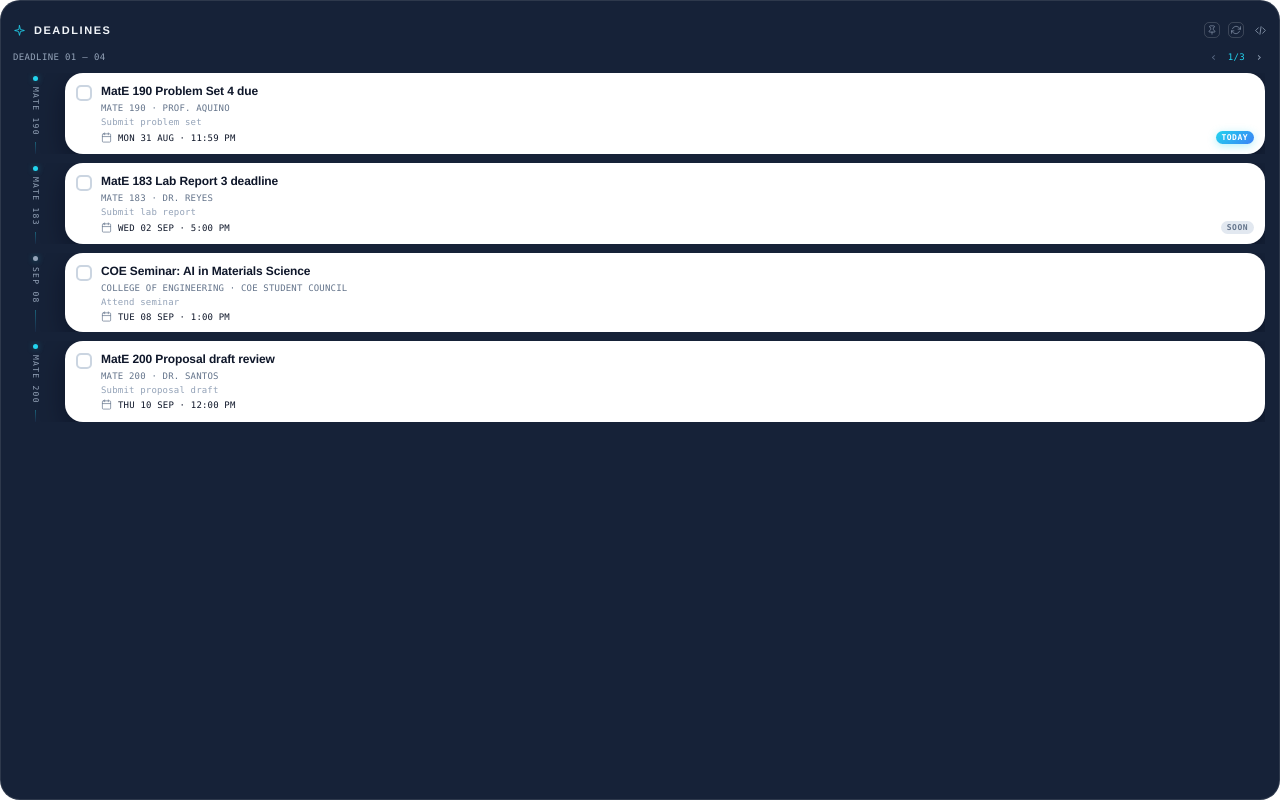
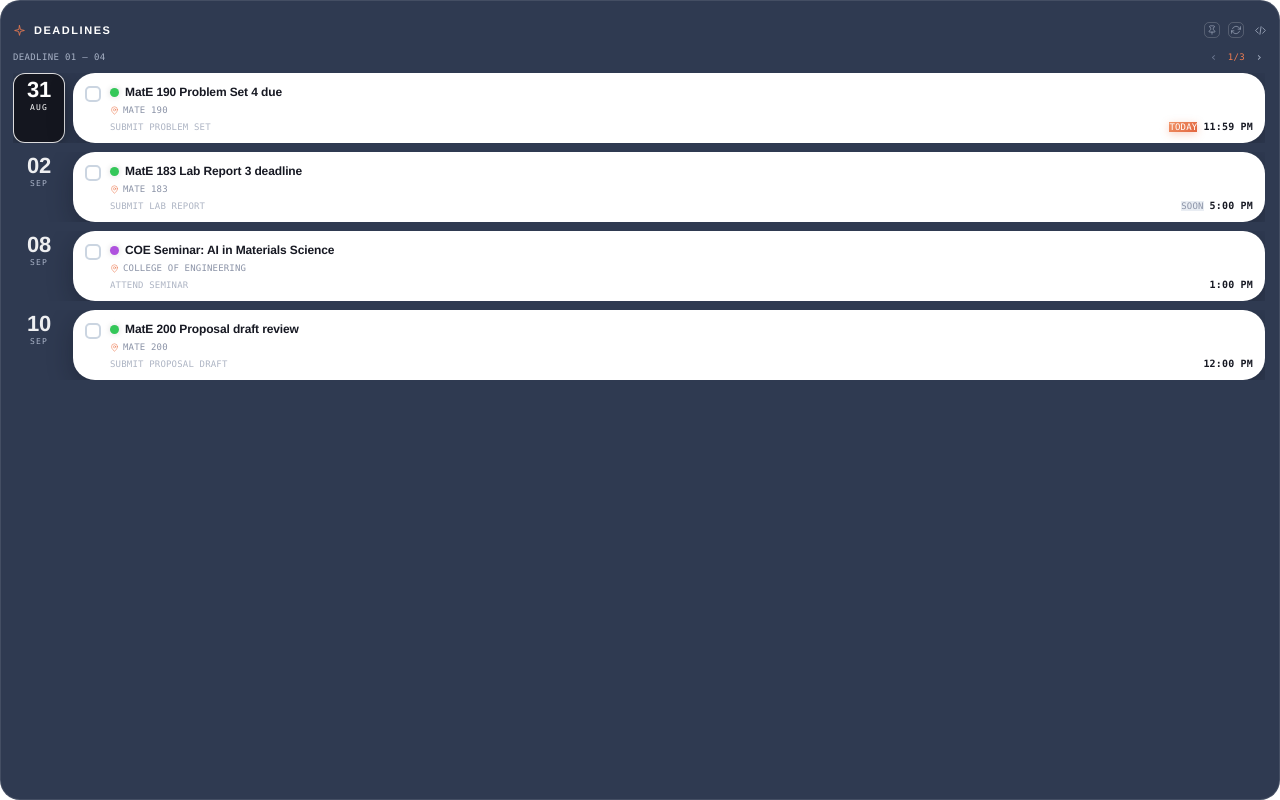
Before and after one commit to Aljeu/deadline-widget, a React (Vite) app in the folder frontend/: page / in a window 1280 px wide. Built offline with nearby package versions, Linux system fonts and the light colour scheme; no server answers.

Commit message:
Senior-UI transfer of reference schedule app: slate-navy #2F3A51, white bento cards, left date-block rail with featured-date emphasis, terracotta accent, category dots, pin+source line, action/time row; backend retained

```diff
--- a/frontend/src/components/Card.jsx
+++ b/frontend/src/components/Card.jsx
@@ -1,8 +1,9 @@
-// Card.jsx — floating pure-white bento card: checkbox (strikethrough + collapse),
-// subject, sender, action, deadline with urgency tag.
+// Card.jsx — white bento card: category dot, subject, pin+source location line,
+// bottom row (action_summary · urgency pill · time). Strikethrough + collapse on
+// check, undo via rollback log.
 import React, { useRef, useState } from 'react';
 import { motion } from 'motion/react';
-import { CalendarIcon, CheckIcon } from './icons.jsx';
+import { CheckIcon, MapPinIcon } from './icons.jsx';
 
 const MONTHS = ['JAN', 'FEB', 'MAR', 'APR', 'MAY', 'JUN', 'JUL', 'AUG', 'SEP', 'OCT', 'NOV', 'DEC'];
 const DAYS = ['SUN', 'MON', 'TUE', 'WED', 'THU', 'FRI', 'SAT'];
@@ -17,21 +18,6 @@ function parseDeadline(s) {
   return new Date(y, m - 1, d, hh || 0, mm || 0);
 }
 
-/** '2026-09-04 09:00' -> 'THU 04 SEP · 09:00 AM' (or 'THU 04 SEP' if no time). */
-export function formatDeadline(s) {
-  const dt = parseDeadline(s);
-  if (!dt) return null;
-  const day = DAYS[dt.getDay()];
-  const date = String(dt.getDate()).padStart(2, '0');
-  const month = MONTHS[dt.getMonth()];
-  const hh24 = dt.getHours();
-  const hh = hh24 % 12 || 12;
-  const mm = String(dt.getMinutes()).padStart(2, '0');
-  const ampm = hh24 < 12 ? 'AM' : 'PM';
-  const hasTime = /\d{2}:\d{2}/.test(s);
-  return hasTime ? `${day} ${date} ${month} · ${hh}:${mm} ${ampm}` : `${day} ${date} ${month}`;
-}
-
 function urgencyOf(s) {
   const dt = parseDeadline(s);
   if (!dt) return null;
@@ -43,19 +29,23 @@ function urgencyOf(s) {
   return null;
 }
 
-function senderName(sender) {
-  if (!sender) return '';
-  const m = sender.match(/^([^<]+)</);
-  return (m ? m[1] : sender).trim();
+/** '2026-09-04 09:00' -> '11:59 PM' (time only, for the card's right side). */
+function formatTime(s) {
+  const dt = parseDeadline(s);
+  if (!dt) return null;
+  const hh = dt.getHours() % 12 || 12;
+  const mm = String(dt.getMinutes()).padStart(2, '0');
+  return `${hh}:${mm} ${dt.getHours() < 12 ? 'AM' : 'PM'}`;
 }
 
 export default function Card({ item, onCheck }) {
   const [checked, setChecked] = useState(false);
   const timer = useRef(null);
 
-  const deadline = formatDeadline(item.deadline_date);
+  const time = formatTime(item.deadline_date);
   const urgency = urgencyOf(item.deadline_date);
   const action = item.action_summary && !/no action/i.test(item.action_summary) ? item.action_summary : null;
+  const isCourse = item.category_type === 'COURSE';
 
   const handleCheck = () => {
     if (checked) return;
@@ -64,7 +54,6 @@ export default function Card({ item, onCheck }) {
     timer.current = setTimeout(() => onCheck(item.email_id), 320);
   };
 
-  // Safety: clear the pending timer if the card unmounts early.
   React.useEffect(() => () => clearTimeout(timer.current), []);
 
   return (
@@ -88,6 +77,8 @@ export default function Card({ item, onCheck }) {
       </button>
 
       <div className="card-body">
+        <div className="card-top">
+          <span className={`cat-dot ${isCourse ? 'course' : 'announce'}`} />
           <div className={`card-subject${checked ? ' struck' : ''}`}>
             {item.subject}
             {checked && (
@@ -100,26 +91,21 @@ export default function Card({ item, onCheck }) {
               />
             )}
           </div>
+        </div>
 
         <div className="card-meta">
-          {item.source}
-          {item.sender ? ` · ${senderName(item.sender)}` : ''}
+          <span className="meta-pin">
+            <MapPinIcon size={9} />
+          </span>
+          <span>{item.source || '—'}</span>
         </div>
 
-        {action && <div className="card-action">{action}</div>}
-
-        <div className="card-deadline">
-          <span className="cal">
-            <CalendarIcon size={11} />
-          </span>
-          {deadline ? (
-            <span>{deadline}</span>
-          ) : (
-            <span className="no-date">No date</span>
-          )}
+        <div className="card-bottom">
+          {action && <span className="card-action">{action}</span>}
           {urgency && (
             <span className={`tag ${urgency === 'SOON' ? 'tag-muted' : 'tag-accent'}`}>{urgency}</span>
           )}
+          {time && <span className="card-time">{time}</span>}
         </div>
       </div>
     </div>
--- a/frontend/src/components/CardList.jsx
+++ b/frontend/src/components/CardList.jsx
@@ -1,6 +1,6 @@
-// CardList.jsx — split-axis timeline: left rail (course code / absolute date,
-// vertical), right column of floating white bento cards. Direction-aware
-// slide pagination + range/chevron indicator.
+// CardList.jsx — schedule list grouped by date on a left rail. Left: a date block
+// per row (featured/urgent date = filled near-black block). Right: floating white
+// bento cards. Direction-aware slide pagination + range/chevron indicator.
 import React from 'react';
 import { motion, AnimatePresence } from 'motion/react';
 import Card from './Card.jsx';
@@ -23,23 +23,36 @@ const cardExit = {
 
 const MONTHS = ['JAN', 'FEB', 'MAR', 'APR', 'MAY', 'JUN', 'JUL', 'AUG', 'SEP', 'OCT', 'NOV', 'DEC'];
 
-/** '2026-09-04 09:00' -> 'SEP 04' for the rail's absolute date. */
-function railDate(s) {
+function parsed(s) {
   if (!s) return null;
   const m = s.match(/^(\d{4})-(\d{2})-(\d{2})/);
   if (!m) return null;
-  return `${MONTHS[Number(m[2]) - 1]} ${m[3]}`;
+  return { day: String(Number(m[3])).padStart(2, '0'), mon: MONTHS[Number(m[2]) - 1] };
 }
 
-/** Left-rail label: course code for COURSE items, absolute date for ANNOUNCEMENTs. */
-function railLabel(item) {
-  if (item.category_type === 'COURSE') return item.source || item.subject;
-  return railDate(item.deadline_date) || item.source || 'EVENT';
+function urgencyOf(s) {
+  if (!s) return null;
+  const m = s.match(/^(\d{4})-(\d{2})-(\d{2})[ T](\d{2}):(\d{2})/);
+  if (!m) return null;
+  const dt = new Date(Number(m[1]), Number(m[2]) - 1, Number(m[3]), Number(m[4]), Number(m[5]));
+  const now = new Date();
+  const startOfToday = new Date(now.getFullYear(), now.getMonth(), now.getDate());
+  if (dt < now) return 'OVERDUE';
+  if (dt >= startOfToday && dt < new Date(startOfToday.getTime() + 24 * 3600 * 1000)) return 'TODAY';
+  if (dt - now <= 7 * 24 * 3600 * 1000) return 'SOON';
+  return null;
 }
 
 export default function CardList({ cards, dir, onCheck, onNavigate, page, pageCount, total }) {
   const from = page * PAGE_SIZE + 1;
   const to = Math.min(total, page * PAGE_SIZE + PAGE_SIZE);
+
+  // The soonest deadline on the page is the "featured" date (like the phone app's
+  // highlighted block) — unless a row is already overdue/today, which also pops.
+  const soonestIdx = cards.reduce(
+    (best, c, i) => (c.deadline_date && (!cards[best].deadline_date || c.deadline_date < cards[best].deadline_date) ? i : best),
+    0
+  );
 
   return (
     <>
@@ -87,18 +100,22 @@ export default function CardList({ cards, dir, onCheck, onNavigate, page, pageCo
             transition={{ duration: 0.35, ease: EASE }}
           >
             <AnimatePresence initial={false}>
-              {cards.map((item) => (
-                <motion.div key={item.email_id} layout exit={cardExit} style={{ overflow: 'hidden' }}>
-                  <div className="tl-row">
-                    <div className="tl-rail">
-                      <span className={`rail-dot${item.category_type === 'COURSE' ? ' course' : ''}`} />
-                      <span className="rail-label">{railLabel(item)}</span>
-                      <span className="rail-line" />
+              {cards.map((item, idx) => {
+                const d = parsed(item.deadline_date);
+                const urg = urgencyOf(item.deadline_date);
+                const u = idx === soonestIdx || urg === 'OVERDUE' || urg === 'TODAY';
+                return (
+                  <motion.div key={item.email_id} layout exit={cardExit} style={{ overflow: 'hidden' }}>
+                    <div className="tl-row">
+                      <div className={`tl-rail${u ? ' featured' : ''}`}>
+                        <span className="rail-day">{d ? d.day : '—'}</span>
+                        <span className="rail-mon">{d ? d.mon : 'N/A'}</span>
+                      </div>
+                      <Card item={item} onCheck={onCheck} />
                     </div>
-                    <Card item={item} onCheck={onCheck} />
-                  </div>
-                </motion.div>
-              ))}
+                  </motion.div>
+                );
+              })}
             </AnimatePresence>
           </motion.div>
         </AnimatePresence>
--- a/frontend/src/components/icons.jsx
+++ b/frontend/src/components/icons.jsx
@@ -81,3 +81,13 @@ export function PinIcon(props) {
     </Svg>
   );
 }
+
+/** Map pin — location line glyph. */
+export function MapPinIcon(props) {
+  return (
+    <Svg {...props}>
+      <path d="M20 10c0 6-8 12-8 12s-8-6-8-12a8 8 0 0 1 16 0Z" />
+      <circle cx="12" cy="10" r="3" />
+    </Svg>
+  );
+}
--- a/frontend/src/styles.css
+++ b/frontend/src/styles.css
@@ -1,30 +1,35 @@
-/* styles.css — Deadline Widget: "Digital Concrete × Warm Soft-Modernist Bento".
-   Deep cobalt-charcoal canvas, pure-white floating bento cards, split-axis
-   timeline rail, cyan→blue electric accents. */
+/* styles.css — Deadline Widget: senior-UI transfer of the reference schedule app.
+   Slate-navy canvas #2F3A51, pure-white rounded cards, terracotta-orange accent,
+   left date-block rail (featured date filled), colored category dots. */
 
 :root {
-  --bg: #162238;            /* cobalt-charcoal canvas */
-  --surface: #FFFFFF;       /* floating bento cards */
-  --surface-2: #F1F5F9;     /* card hover */
-  --border: rgba(255, 255, 255, 0.08);
-  --border-strong: rgba(255, 255, 255, 0.16);
-  --text: #F1F5F9;          /* on-canvas text */
-  --muted: #94A3B8;         /* on-canvas secondary */
-  --faint: #5B6B85;         /* on-canvas hints */
-  --ink: #0F172A;           /* on-card text */
-  --slate: #64748B;         /* on-card secondary */
-  --slate-soft: #94A3B8;    /* on-card faint */
-  --cyan: #22D3EE;
-  --blue: #3B82F6;
-  --accent-grad: linear-gradient(135deg, #22D3EE, #3B82F6);
-  --accent-soft: rgba(34, 211, 238, 0.14);
-  --danger: #F87171;
+  --bg: #2F3A51;            /* slate-navy canvas (sampled) */
+  --surface: #FFFFFF;       /* floating cards */
+  --surface-2: #F4F7FB;     /* card hover */
+  --border: rgba(255, 255, 255, 0.10);
+  --border-strong: rgba(255, 255, 255, 0.18);
+  --text: #FFFFFF;          /* on-canvas primary */
+  --muted: #A8B2C6;         /* on-canvas secondary */
+  --faint: #6E7A93;         /* on-canvas hints */
+
+  --ink: #171923;           /* on-card primary */
+  --slate: #8B93A7;         /* on-card secondary */
+  --slate-soft: #AEB5C4;    /* on-card faint */
+
+  --accent: #ED7C52;        /* terracotta (primary accent) */
+  --accent-grad: linear-gradient(135deg, #F09266, #E2663F);
+  --accent-soft: rgba(237, 124, 82, 0.16);
+  --danger: #E5484D;
+
+  --dot-course: #34C759;    /* green (COURSE) */
+  --dot-announce: #AF52DE;  /* purple (ANNOUNCEMENT) */
+  --featured-bg: #14161F;   /* featured date block (near-black) */
 
   --sans: "Avenir Next", "Helvetica Neue", -apple-system, BlinkMacSystemFont, sans-serif;
   --mono: "SF Mono", "JetBrains Mono", Menlo, Consolas, monospace;
 
   --radius: 20px;
-  --card-radius: 18px;
+  --card-radius: 22px;
 }
 
 * {
@@ -51,7 +56,7 @@ body {
 }
 
 ::selection {
-  background: rgba(34, 211, 238, 0.30);
+  background: rgba(237, 124, 82, 0.30);
 }
 
 /* ------------------------------------------------ window shell */
@@ -80,7 +85,7 @@ body {
 }
 
 .header .title {
-  font-weight: 800;
+  font-weight: 700;
   font-size: 11px;
   letter-spacing: 0.14em;
   text-transform: uppercase;
@@ -90,7 +95,7 @@ body {
 }
 
 .header .header-star {
-  color: var(--cyan);
+  color: var(--accent);
   display: flex;
 }
 
@@ -118,7 +123,7 @@ body {
 
 .pin-toggle:hover,
 .sync-toggle:hover {
-  border-color: rgba(34, 211, 238, 0.55);
+  border-color: rgba(237, 124, 82, 0.6);
   background: var(--accent-soft);
 }
 
@@ -126,7 +131,7 @@ body {
 .sync-toggle.active {
   background: var(--accent-grad);
   border-color: transparent;
-  box-shadow: 0 0 12px rgba(34, 211, 238, 0.45);
+  box-shadow: 0 0 12px rgba(237, 124, 82, 0.5);
 }
 
 .pin-glyph,
@@ -142,7 +147,7 @@ body {
 
 .pin-toggle.pinned .pin-glyph,
 .sync-toggle.active .sync-glyph {
-  color: #06121A;
+  color: #FFFFFF;
 }
 
 .sync-toggle.syncing {
@@ -155,8 +160,8 @@ body {
   width: 10px;
   height: 10px;
   border-radius: 50%;
-  border: 1.5px solid rgba(34, 211, 238, 0.25);
-  border-top-color: var(--cyan);
+  border: 1.5px solid rgba(237, 124, 82, 0.25);
+  border-top-color: var(--accent);
   animation: dw-spin 600ms linear infinite;
 }
 
@@ -212,8 +217,8 @@ body {
 
 .page-prev:hover:not(:disabled),
 .page-next:hover:not(:disabled) {
-  color: var(--cyan);
-  border-color: rgba(34, 211, 238, 0.35);
+  color: var(--accent);
+  border-color: rgba(237, 124, 82, 0.4);
   background: var(--accent-soft);
 }
 
@@ -232,7 +237,7 @@ body {
 }
 
 .pagination-row .page-indicator.multi {
-  color: var(--cyan);
+  color: var(--accent);
 }
 
 /* ------------------------------------------------ card list / timeline */
@@ -258,7 +263,7 @@ body {
 }
 
 .card-list::-webkit-scrollbar-thumb {
-  background: rgba(255, 255, 255, 0.10);
+  background: rgba(255, 255, 255, 0.12);
   border-radius: 2px;
 }
 
@@ -266,54 +271,53 @@ body {
   background: transparent;
 }
 
-/* split-axis timeline row: fixed left rail + floating card */
+/* split-axis timeline row: left date-block rail + floating card */
 .tl-row {
   display: flex;
   gap: 8px;
 }
 
 .tl-rail {
-  width: 44px;
-  flex: 0 0 44px;
+  width: 52px;
+  flex: 0 0 52px;
   display: flex;
   flex-direction: column;
   align-items: center;
+  justify-content: flex-start;
   padding-top: 3px;
 }
 
-.rail-dot {
-  width: 5px;
-  height: 5px;
-  border-radius: 50%;
-  background: var(--muted);
-  box-shadow: 0 0 6px rgba(34, 211, 238, 0.35);
-  flex: 0 0 auto;
-  margin-bottom: 6px;
+.rail-day {
+  font-family: var(--sans);
+  font-weight: 800;
+  font-size: 22px;
+  line-height: 1;
+  color: rgba(255, 255, 255, 0.92);
+  letter-spacing: -0.01em;
+  font-variant-numeric: tabular-nums;
 }
 
-.rail-dot.course {
-  background: var(--cyan);
+.rail-mon {
+  font-family: var(--mono);
+  font-size: 8px;
+  letter-spacing: 0.14em;
+  text-transform: uppercase;
+  color: var(--muted);
+  margin-top: 2px;
 }
 
-.rail-label {
-  font-family: var(--mono);
-  font-size: 8px;
-  letter-spacing: 0.16em;
-  text-transform: uppercase;
-  color: var(--muted);
-  writing-mode: vertical-rl;
-  max-height: 64px;
-  overflow: hidden;
-  text-overflow: ellipsis;
-  white-space: nowrap;
+/* featured (first/urgent) date -> filled near-black block, white text */
+.tl-rail.featured .rail-day,
+.tl-rail.featured .rail-mon {
+  color: #FFFFFF;
 }
 
-.rail-line {
-  flex: 1;
-  width: 1px;
-  min-height: 12px;
-  margin-top: 6px;
-  background: linear-gradient(to bottom, rgba(34, 211, 238, 0.35), rgba(59, 130, 246, 0.06));
+.tl-rail.featured {
+  background: var(--featured-bg);
+  border: 1px solid rgba(255, 255, 255, 0.85);
+  border-radius: 12px;
+  padding: 5px 0;
+  box-shadow: 0 4px 14px rgba(0, 0, 0, 0.35);
 }
 
 /* ------------------------------------------------ white bento card */
@@ -323,10 +327,10 @@ body {
   min-width: 0;
   display: flex;
   gap: 9px;
-  padding: 11px 11px 10px;
+  padding: 12px 12px 11px;
   background: var(--surface);
   border-radius: var(--card-radius);
-  box-shadow: 0 8px 24px rgba(2, 6, 23, 0.45);
+  box-shadow: 0 8px 24px rgba(15, 18, 30, 0.35);
   transition: background 150ms ease, transform 150ms ease, box-shadow 150ms ease;
   cursor: pointer;
 }
@@ -334,7 +338,7 @@ body {
 .card:hover {
   background: var(--surface-2);
   transform: translateY(-1px);
-  box-shadow: 0 10px 28px rgba(2, 6, 23, 0.55);
+  box-shadow: 0 10px 28px rgba(15, 18, 30, 0.45);
 }
 
 .card-check {
@@ -355,17 +359,17 @@ body {
 }
 
 .card-check:hover {
-  border-color: var(--blue);
+  border-color: var(--accent);
 }
 
 .card-check.checked {
   background: var(--accent-grad);
   border-color: transparent;
-  box-shadow: 0 0 8px rgba(34, 211, 238, 0.35);
+  box-shadow: 0 0 8px rgba(237, 124, 82, 0.35);
 }
 
 .card-check .check-glyph {
-  color: #06121A;
+  color: #FFFFFF;
   display: flex;
 }
 
@@ -374,13 +378,36 @@ body {
   min-width: 0;
   display: flex;
   flex-direction: column;
-  gap: 4px;
+  gap: 5px;
+}
+
+.card-top {
+  display: flex;
+  gap: 6px;
+  align-items: flex-start;
+}
+
+.cat-dot {
+  width: 9px;
+  height: 9px;
+  border-radius: 50%;
+  flex: 0 0 9px;
+  margin-top: 3px;
+  box-shadow: 0 0 6px rgba(0, 0, 0, 0.15);
+}
+
+.cat-dot.course {
+  background: var(--dot-course);
+}
+
+.cat-dot.announce {
+  background: var(--dot-announce);
 }
 
 .card-subject {
   position: relative;
   display: inline-block;
-  font-weight: 800;
+  font-weight: 700;
   font-size: 12px;
   line-height: 1.25;
   letter-spacing: -0.01em;
@@ -401,13 +428,16 @@ body {
   left: 0;
   top: 50%;
   height: 1.5px;
-  background: var(--blue);
+  background: #E2663F;
   transform-origin: left center;
-  box-shadow: 0 0 6px rgba(59, 130, 246, 0.4);
+  box-shadow: 0 0 6px rgba(237, 124, 82, 0.4);
   pointer-events: none;
 }
 
 .card-meta {
+  display: flex;
+  align-items: center;
+  gap: 4px;
   font-family: var(--mono);
   font-size: 9px;
   letter-spacing: 0.02em;
@@ -416,39 +446,40 @@ body {
   white-space: nowrap;
   overflow: hidden;
   text-overflow: ellipsis;
+}
+
+.card-meta .meta-pin {
+  color: var(--accent);
+  display: flex;
+  flex: 0 0 auto;
+}
+
+.card-bottom {
+  display: flex;
+  align-items: center;
+  gap: 6px;
+  margin-top: 1px;
+  font-family: var(--mono);
+  font-size: 9px;
+  letter-spacing: 0.02em;
+  text-transform: uppercase;
   font-variant-numeric: tabular-nums;
 }
 
 .card-action {
-  font-family: var(--mono);
-  font-size: 9px;
-  letter-spacing: 0.02em;
   color: var(--slate-soft);
   white-space: nowrap;
   overflow: hidden;
   text-overflow: ellipsis;
+  flex: 1;
+  min-width: 0;
 }
 
-.card-deadline {
-  display: flex;
-  align-items: center;
-  gap: 6px;
-  font-family: var(--mono);
-  font-size: 9px;
-  letter-spacing: 0.02em;
-  text-transform: uppercase;
+.card-time {
   color: var(--ink);
-  font-variant-numeric: tabular-nums;
-}
-
-.card-deadline .cal {
-  color: var(--slate);
-  display: flex;
-  flex: 0 0 auto;
-}
-
-.card-deadline .no-date {
-  color: var(--slate-soft);
+  font-weight: 700;
+  font-size: 10px;
+  white-space: nowrap;
 }
 
 .card-deadline .tag {
@@ -463,14 +494,20 @@ body {
   font-weight: 600;
 }
 
+.btn-group {
+  display: flex;
+  align-items: center;
+  gap: 4px;
+}
+
 .tag-accent {
   background: var(--accent-grad);
   color: #FFFFFF;
-  box-shadow: 0 2px 8px rgba(34, 211, 238, 0.35);
+  box-shadow: 0 2px 8px rgba(237, 124, 82, 0.35);
 }
 
 .tag-muted {
-  background: #E2E8F0;
+  background: #E9EDF3;
   color: var(--slate);
 }
 
@@ -488,7 +525,7 @@ body {
   background: #FFFFFF;
   border-radius: 14px;
   padding: 10px 12px;
-  box-shadow: 0 16px 40px rgba(2, 6, 23, 0.6);
+  box-shadow: 0 16px 40px rgba(10, 12, 20, 0.55);
 }
 
 .toast .toast-msg {
@@ -510,7 +547,7 @@ body {
   font-size: 9px;
   letter-spacing: 0.08em;
   font-weight: 700;
-  color: var(--blue);
+  color: var(--accent);
   background: transparent;
   border: none;
   cursor: pointer;
@@ -543,7 +580,7 @@ body {
 }
 
 .empty-state .empty-title {
-  font-weight: 800;
+  font-weight: 700;
   font-size: 12px;
   letter-spacing: 0.12em;
   text-transform: uppercase;
@@ -575,15 +612,15 @@ body {
 }
 
 .empty-sync:hover {
-  color: var(--cyan);
-  border-color: rgba(34, 211, 238, 0.55);
+  color: var(--accent);
+  border-color: rgba(237, 124, 82, 0.55);
   background: var(--accent-soft);
 }
 
 /* ------------------------------------------------ focus & motion */
 
 button:focus-visible {
-  outline: 1px solid var(--cyan);
+  outline: 1px solid var(--accent);
   outline-offset: 2px;
 }
 
```
Also changed, not shown: 3 other files (tests, documents, lock files or other folders). Lines whose indentation alone changed are shown as unchanged.
